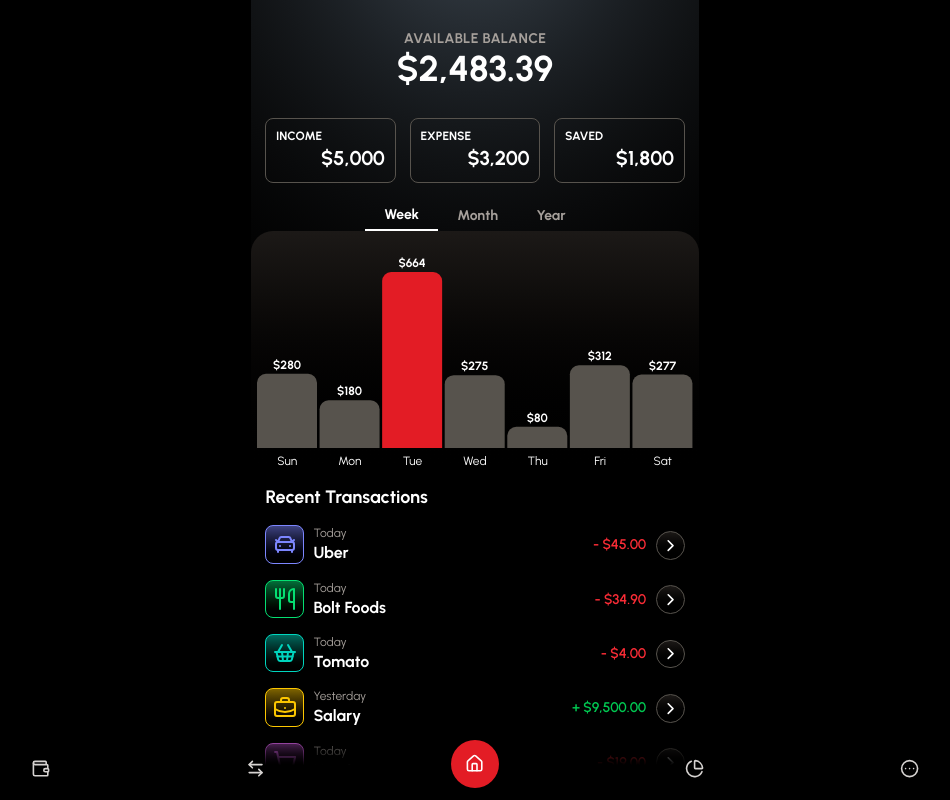
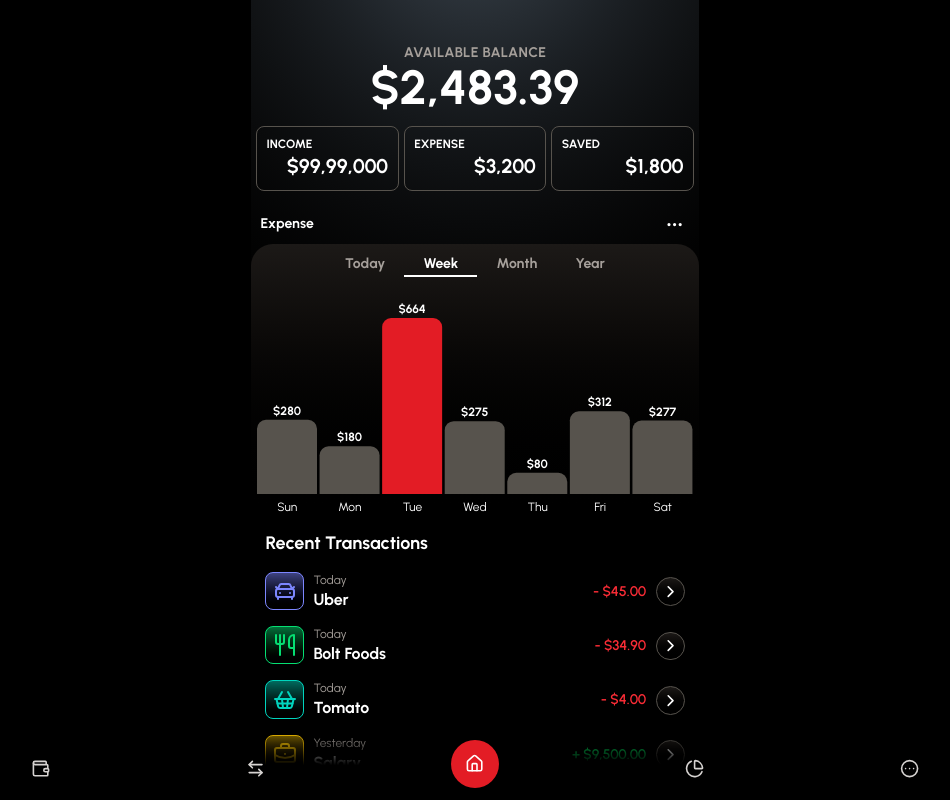
Before and after one commit to morshedalamdev/pfm-app, a Next.js app in the folder client/: page / in a window 1280 px wide. Shown: the whole page, without its empty margins (165-1115 px from the left). Built offline with nearby package versions, Linux system fonts and the light colour scheme.

Commit message:
Enhance dashboard chart controls and UI styles
Added dropdown to switch between expense and income in RootChart, and improved time range selection with interactive buttons. Updated dashboard and dropdown menu styles for better visual hierarchy and consistency.

```diff
--- a/client/app/(dashboard)/page.tsx
+++ b/client/app/(dashboard)/page.tsx
@@ -5,14 +5,14 @@ import {BriefcaseBusiness, Car, CarFront, ChevronLeft,ChevronRight, Gamepad2, Sh
 export default function Home() {
   return (
     <main className="flex flex-col overflow-y-auto pb-[70px]">
-      <section className="text-center my-6">
+      <section className="text-center mt-9 mb-3">
         <h2 className="text-stone-400 font-bold uppercase tracking-wide">available balance</h2>
-        <h3 className="text-4xl font-bold">$2,483.39</h3>
+        <h3 className="text-5xl font-bold">$2,483.39</h3>
       </section>
-      <section className="grid grid-cols-3 gap-3 px-3 mb-4">
+      <section className="grid grid-cols-3 gap-1 px-1 mb-4">
         <div className="border border-input rounded-md p-2 flex flex-col font-bold">
           <h2 className="uppercase text-xs">Income</h2>
-          <h3 className="text-xl text-right">$5,000</h3>
+          <h3 className="text-xl text-right">$99,99,000</h3>
         </div>
         <div className="border border-input rounded-md p-2 flex flex-col font-bold">
           <h2 className="uppercase text-xs">Expense</h2>
--- a/client/components/RootChart.tsx
+++ b/client/components/RootChart.tsx
@@ -4,6 +4,14 @@ import { Bar, BarChart, Cell, LabelList, XAxis } from "recharts";
 
 import { ChartContainer, type ChartConfig } from "@/components/ui/chart";
 import { Button } from "./ui/button";
+import { Ellipsis } from "lucide-react";
+import {
+  DropdownMenu,
+  DropdownMenuContent,
+  DropdownMenuItem,
+  DropdownMenuTrigger,
+} from "./ui/dropdown-menu";
+import { useState } from "react";
 
 const chartData = [
   { day: "Sun", expenses: 280 },
@@ -23,17 +31,75 @@ const chartConfig = {
 } satisfies ChartConfig;
 
 export function RootChart() {
+  const [showFor, setShowFor] = useState<"expense" | "income">("expense");
+  const [showLimit, setShowLimit] = useState<"day" | "week" | "month" | "year">(
+    "week"
+  );
+
   return (
     <>
-      <nav className="flex flex-wrap justify-center">
-          <Button type="button" variant="ghost" className="w-fit rounded-none font-bold h-6 border-b-2 border-white">Week</Button>
-          <Button type="button" variant="ghost" className="w-fit rounded-none font-bold h-6 text-stone-400">Month</Button>
-          <Button type="button" variant="ghost" className="w-fit rounded-none font-bold h-6 text-stone-400">Year</Button>
+      <div className="flex items-center justify-between px-2 mb-1">
+        <h2 className="font-bold capitalize">{showFor}</h2>
+        <DropdownMenu>
+          <DropdownMenuTrigger asChild>
+            <Button variant="ghost" size="icon-sm">
+              <Ellipsis />
+            </Button>
+          </DropdownMenuTrigger>
+          <DropdownMenuContent align="start">
+            <DropdownMenuItem onClick={() => setShowFor("expense")}>
+              Expense
+            </DropdownMenuItem>
+            <DropdownMenuItem onClick={() => setShowFor("income")}>
+              Income
+            </DropdownMenuItem>
+          </DropdownMenuContent>
+        </DropdownMenu>
+      </div>
+      <div className="bg-linear-to-t from-black to-stone-900 rounded-3xl">
+        <nav className="w-full flex flex-wrap justify-center pt-2">
+          <Button
+            onClick={() => setShowLimit("day")}
+            type="button"
+            variant="ghost"
+            className={`w-fit rounded-none font-bold h-5 border-b-2 border-transparent transform-fill duration-300 ${
+              showLimit === "day" ? "border-white" : "text-stone-400"
+            }`}
+          >
+            Today
+          </Button>
+          <Button
+            onClick={() => setShowLimit("week")}
+            type="button"
+            variant="ghost"
+            className={`w-fit rounded-none font-bold h-5 border-b-2 border-transparent transform-fill duration-300 ${
+              showLimit === "week" ? "border-white" : "text-stone-400"
+            }`}
+          >
+            Week
+          </Button>
+          <Button
+            onClick={() => setShowLimit("month")}
+            type="button"
+            variant="ghost"
+            className={`w-fit rounded-none font-bold h-5 border-b-2 border-transparent transform-fill duration-300 ${
+              showLimit === "month" ? "border-white" : "text-stone-400"
+            }`}
+          >
+            Month
+          </Button>
+          <Button
+            onClick={() => setShowLimit("year")}
+            type="button"
+            variant="ghost"
+            className={`w-fit rounded-none font-bold h-5 border-b-2 border-transparent transform-fill duration-300 ${
+              showLimit === "year" ? "border-white" : "text-stone-400"
+            }`}
+          >
+            Year
+          </Button>
         </nav>
-      <ChartContainer
-        config={chartConfig}
-        className="bg-linear-to-t from-black to-stone-900 rounded-3xl"
-      >
+        <ChartContainer config={chartConfig}>
           <BarChart accessibilityLayer data={chartData}>
             <XAxis dataKey="day" tickLine={false} axisLine={false} />
             <Bar dataKey="expenses" radius={[9, 9, 0, 0]} barSize={60}>
@@ -56,6 +122,7 @@ export function RootChart() {
             </Bar>
           </BarChart>
         </ChartContainer>
+      </div>
     </>
   );
 }
--- a/client/components/ui/dropdown-menu.tsx
+++ b/client/components/ui/dropdown-menu.tsx
@@ -42,7 +42,7 @@ function DropdownMenuContent({
         data-slot="dropdown-menu-content"
         sideOffset={sideOffset}
         className={cn(
-          "bg-popover text-popover-foreground data-[state=open]:animate-in data-[state=closed]:animate-out data-[state=closed]:fade-out-0 data-[state=open]:fade-in-0 data-[state=closed]:zoom-out-95 data-[state=open]:zoom-in-95 data-[side=bottom]:slide-in-from-top-2 data-[side=left]:slide-in-from-right-2 data-[side=right]:slide-in-from-left-2 data-[side=top]:slide-in-from-bottom-2 z-50 max-h-(--radix-dropdown-menu-content-available-height) min-w-[8rem] origin-(--radix-dropdown-menu-content-transform-origin) overflow-x-hidden overflow-y-auto rounded-md border p-1 shadow-md mr-1",
+          "bg-popover text-popover-foreground data-[state=open]:animate-in data-[state=closed]:animate-out data-[state=closed]:fade-out-0 data-[state=open]:fade-in-0 data-[state=closed]:zoom-out-95 data-[state=open]:zoom-in-95 data-[side=bottom]:slide-in-from-top-2 data-[side=left]:slide-in-from-right-2 data-[side=right]:slide-in-from-left-2 data-[side=top]:slide-in-from-bottom-2 z-50 max-h-(--radix-dropdown-menu-content-available-height) min-w-[8rem] origin-(--radix-dropdown-menu-content-transform-origin) overflow-x-hidden overflow-y-auto rounded-md border border-input p-1 shadow-md mr-1",
           className
         )}
         {...props}
@@ -155,7 +155,7 @@ function DropdownMenuLabel({
       data-slot="dropdown-menu-label"
       data-inset={inset}
       className={cn(
-        "px-2 py-1.5 text-sm font-medium data-[inset]:pl-8",
+        "px-2 py-1.5 text-xs font-medium data-[inset]:pl-8",
         className
       )}
       {...props}
@@ -230,7 +230,7 @@ function DropdownMenuSubContent({
     <DropdownMenuPrimitive.SubContent
       data-slot="dropdown-menu-sub-content"
       className={cn(
-        "bg-popover text-popover-foreground data-[state=open]:animate-in data-[state=closed]:animate-out data-[state=closed]:fade-out-0 data-[state=open]:fade-in-0 data-[state=closed]:zoom-out-95 data-[state=open]:zoom-in-95 data-[side=bottom]:slide-in-from-top-2 data-[side=left]:slide-in-from-right-2 data-[side=right]:slide-in-from-left-2 data-[side=top]:slide-in-from-bottom-2 z-50 min-w-[8rem] origin-(--radix-dropdown-menu-content-transform-origin) overflow-hidden rounded-md border p-1 shadow-lg",
+        "bg-popover text-popover-foreground data-[state=open]:animate-in data-[state=closed]:animate-out data-[state=closed]:fade-out-0 data-[state=open]:fade-in-0 data-[state=closed]:zoom-out-95 data-[state=open]:zoom-in-95 data-[side=bottom]:slide-in-from-top-2 data-[side=left]:slide-in-from-right-2 data-[side=right]:slide-in-from-left-2 data-[side=top]:slide-in-from-bottom-2 z-50 min-w-[8rem] origin-(--radix-dropdown-menu-content-transform-origin) overflow-hidden rounded-md border border-input p-1 shadow-lg",
         className
       )}
       {...props}
```
Lines whose indentation alone changed are shown as unchanged.
